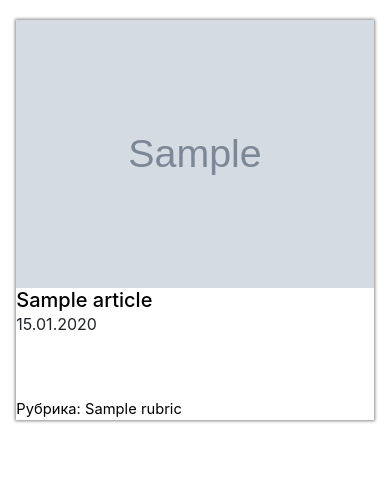
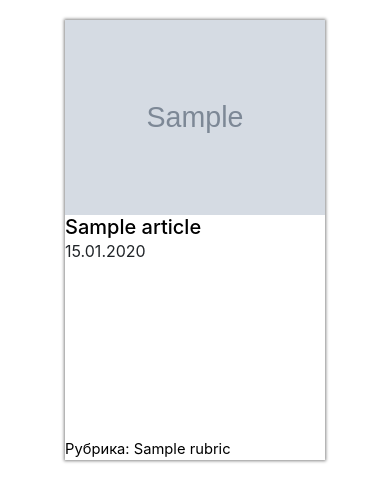
Before and after one commit to Y2Danil/tsoktest, a Django app: page / in a window 390 px wide. Shown: the part 86-588 px from the top of the page. Run offline with Django 3.2, Linux system fonts and the light colour scheme; tables that the repository leaves empty hold one stand-in row (values such as "Sample post"); grey boxes marked "Sample" are stand-in pictures; some libraries are stand-ins or nearby versions.

Commit message:
как в прошлый раз

```diff
--- a/Top/static/Top/style2.css
+++ b/Top/static/Top/style2.css
@@ -323,23 +323,23 @@ ul > li.admin {
   margin-left: 2px;
 }
 
-@media (max-width: 720px) {
+@media (max-width: 768px) {
   .Article {
     margin: auto;
-    height: 400px;
+    height: 440px;
     position: relative;
   }
   .Article img {
-    max-height: 300px;
+    max-height: 330px;
   }
   .nav_item-dropdown {
     margin-left: 0px !important;
   }
 }
 
-@media (min-width: 720px) {
+@media (min-width: 768px) {
   .Article {
-    height: 480px;
+    height: 500px;
     position: relative;
   }
   .Article img {
@@ -355,7 +355,7 @@ ul > li.admin {
   }
 }
 
-@media (max-width: 960px) and (min-width: 720px) {
+@media (max-width: 992px) and (min-width: 768px) {
   .header {
     width: 100%
   }
@@ -375,7 +375,7 @@ ul > li.admin {
   }
 }
 
-@media (min-width: 960px) {
+@media (min-width: 992px) {
   .Article {
     height: 380px;
   }
@@ -384,7 +384,7 @@ ul > li.admin {
   }
 }
 
-@media screen and (min-width: 960px) {
+@media screen and (min-width: 992px) {
   .navbar-container {
     position: sticky;
     top: 0;
@@ -424,13 +424,13 @@ ul > li.admin {
   }
 }
 
-@media (max-width: 1140px) {
+@media (max-width: 1200px) {
   .Article {
     margin-bottom: 10px !important;
   }
 }
 
-@media (min-width: 1140px) {
+@media (min-width: 1200px) {
   .Article img {
     max-height: 250px;
   }
--- a/Top/templates/Top/list.html
+++ b/Top/templates/Top/list.html
@@ -14,7 +14,7 @@
   <section class='row'>
   {% if Articles %}
     {% for Article in Articles %}
-            <article class='Article col-11 col-sm-11 col-md-5 col-lg-5 col-xl-3'>
+            <article class='Article col-8 col-sm-8 col-md-5 col-lg-5 col-xl-3'>
               <div clas='scale div_img pr-0'>
                 <img src="{{ Article.image.url }}" alt="Картинка" class='article_img scale col-12 col-sm-12 col-md-12 col-lg-12 col-xl-12'>
               </div>
```
